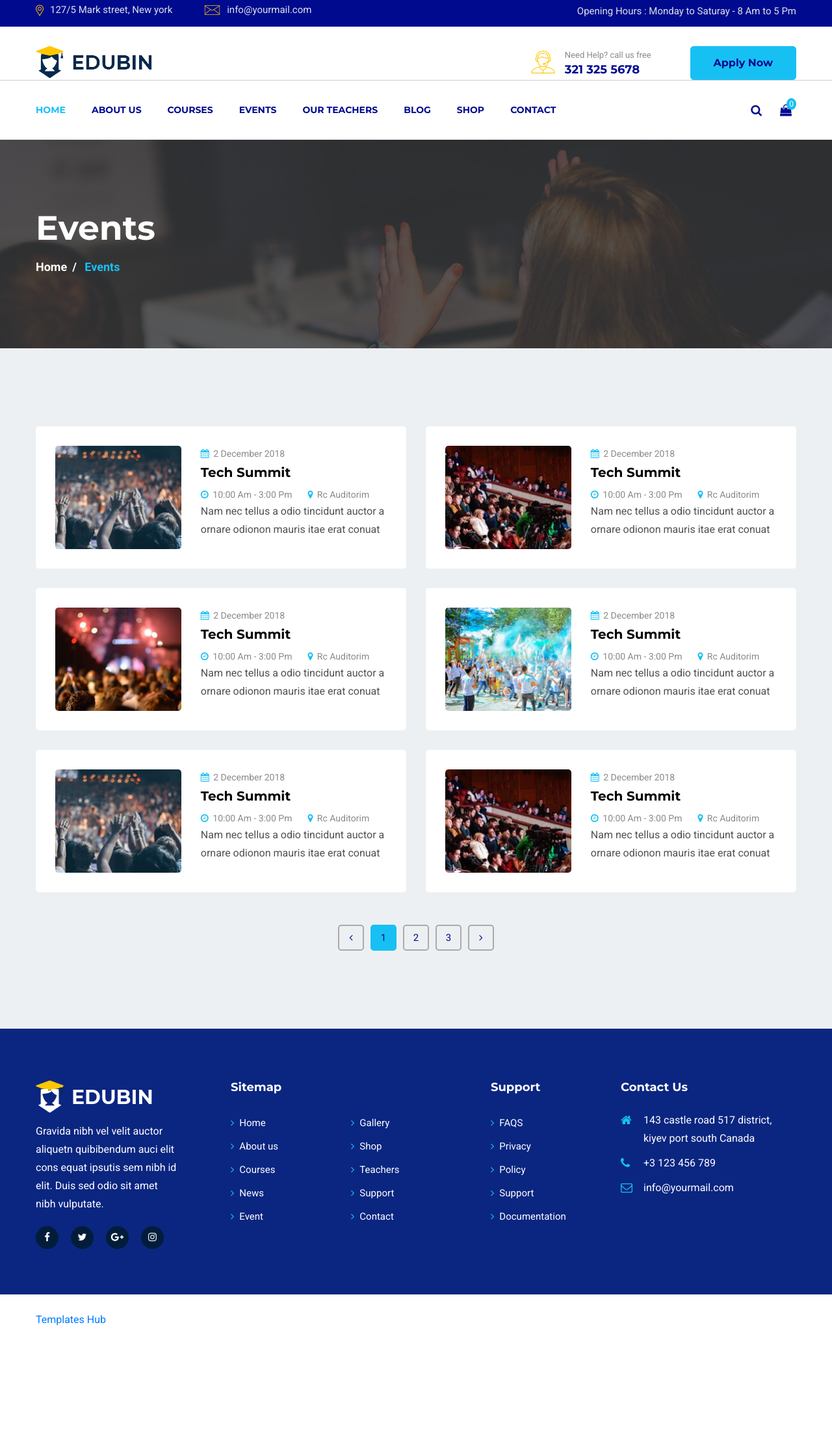
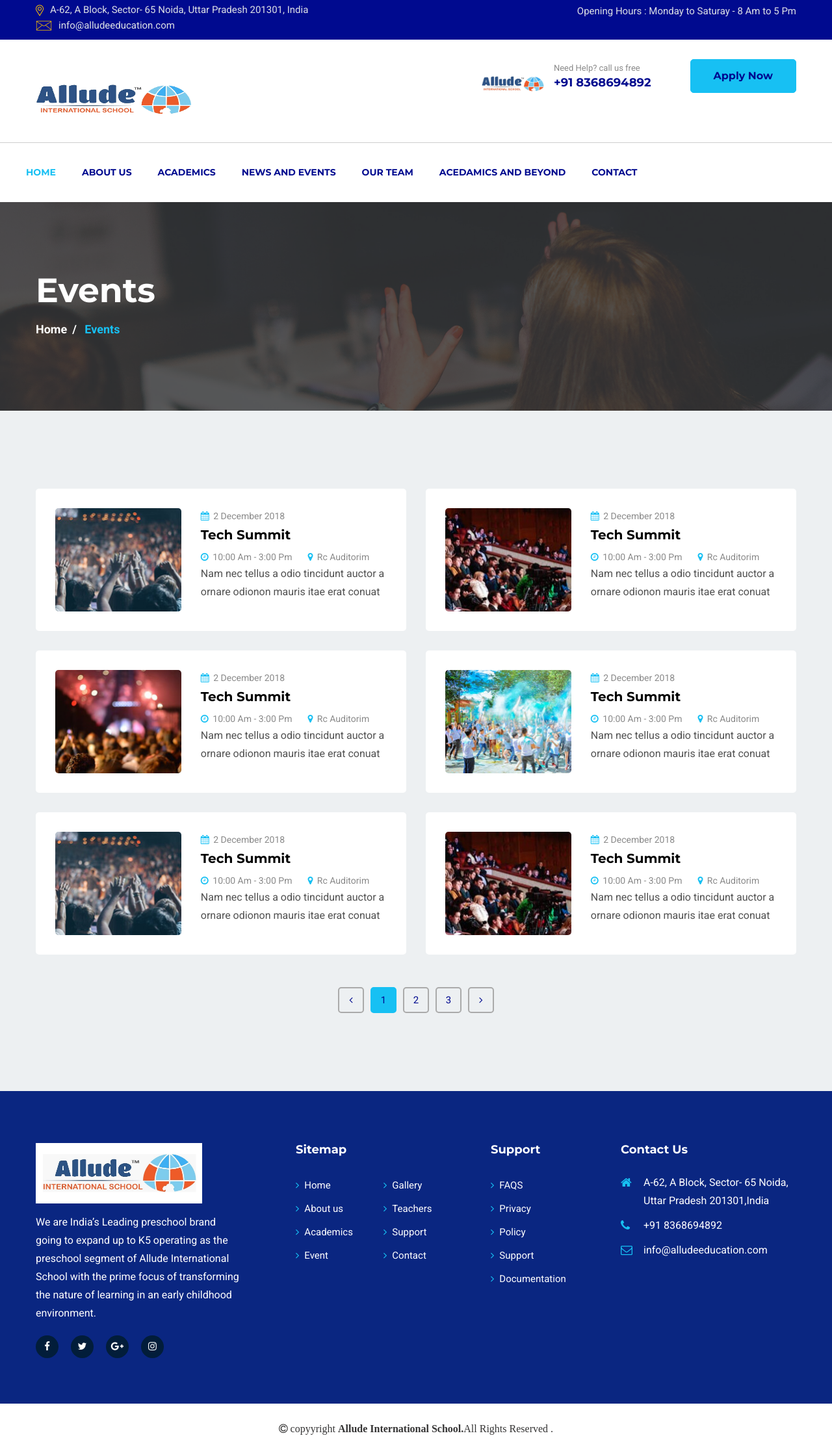
Before and after one commit to xaoinaei/Allude-Internaional, a plain HTML site: page events.html in a window 1280 px wide. Shown: the part 7-2223 px from the top of the page at 65% size. Before the commit the page ends 2077 px from the top, so only its background shows below. Drawn offline with Linux system fonts and the light colour scheme; some packages are replaced by stand-ins of ours; a script that the page names is missing.

Commit message:
Add files via upload
footer and event page

```diff
--- a/events.html
+++ b/events.html
@@ -11,10 +11,14 @@
     />
 
     <!--====== Title ======-->
-    <title>Edubin - LMS Education HTML Template</title>
+    <title style="max-width: fit-content">Allude International School</title>
 
     <!--====== Favicon Icon ======-->
-    <link rel="shortcut icon" href="images/favicon.png" type="image/png" />
+    <link
+      rel="shortcut icon"
+      href="./images/allude/allude-international.png"
+      type="image/png"
+    />
 
     <!--====== Slick css ======-->
     <link rel="stylesheet" href="css/slick.css" />
@@ -76,12 +80,13 @@
                 <ul>
                   <li>
                     <img src="images/all-icon/map.png" alt="icon" /><span
-                      >127/5 Mark street, New york</span
-                    >
+                      >A-62, A Block, Sector- 65 Noida, Uttar Pradesh 201301,
+                      India
+                    </span>
                   </li>
                   <li>
                     <img src="images/all-icon/email.png" alt="icon" /><span
-                      >info@yourmail.com</span
+                      >info@alludeeducation.com</span
                     >
                   </li>
                 </ul>
@@ -105,7 +110,11 @@
             <div class="col-lg-4 col-md-4">
               <div class="logo">
                 <a href="index.html">
-                  <img src="images/logo.png" alt="Logo" />
+                  <img
+                    src="images/allude/allude-international.png"
+                    alt="Logo"
+                    style="width: 15em; height: 8em"
+                  />
                 </a>
               </div>
             </div>
@@ -113,11 +122,15 @@
               <div class="support-button float-right d-none d-md-block">
                 <div class="support float-left">
                   <div class="icon">
-                    <img src="images/all-icon/support.png" alt="icon" />
+                    <img
+                      src="images/allude/allude-international.png"
+                      alt="icon"
+                      style="width: 6em"
+                    />
                   </div>
                   <div class="cont">
                     <p>Need Help? call us free</p>
-                    <span>321 325 5678</span>
+                    <span>+91 8368694892</span>
                   </div>
                 </div>
                 <div class="button float-left">
@@ -135,7 +148,7 @@
       <div class="navigation">
         <div class="container">
           <div class="row">
-            <div class="col-lg-10 col-md-10 col-sm-9 col-8">
+            <div class>
               <nav class="navbar navbar-expand-lg">
                 <button
                   class="navbar-toggler"
@@ -155,81 +168,58 @@
                   class="collapse navbar-collapse sub-menu-bar"
                   id="navbarSupportedContent"
                 >
-                  <ul class="navbar-nav mr-auto">
+                  <ul class="navbar-nav">
                     <li class="nav-item">
                       <a class="active" href="index.html">Home</a>
-                      <ul class="sub-menu">
-                        <li><a class="active" href="index.html">Home 01</a></li>
-                        <li><a href="index-3.html">Home 02</a></li>
-                        <li><a href="index-4.html">Home 03</a></li>
-                      </ul>
                     </li>
                     <li class="nav-item">
                       <a href="about.html">About us</a>
                     </li>
                     <li class="nav-item">
-                      <a href="courses.html">Courses</a>
+                      <a href="Academics.html">Academics</a>
                       <ul class="sub-menu">
-                        <li><a href="courses.html">Courses</a></li>
-                        <li><a href="courses-singel.html">Course Singel</a></li>
-                      </ul>
-                    </li>
-                    <li class="nav-item">
-                      <a href="events.html">Events</a>
-                      <ul class="sub-menu">
-                        <li><a href="events.html">Events</a></li>
-                        <li><a href="events-singel.html">Event Singel</a></li>
-                      </ul>
-                    </li>
-                    <li class="nav-item">
-                      <a href="teachers.html">Our teachers</a>
-                      <ul class="sub-menu">
-                        <li><a href="teachers.html">teachers</a></li>
+                        <li><a href="Academics.html">Academics</a></li>
+                        <li><a href="Academics-singel.html">The Legacy</a></li>
                         <li>
-                          <a href="teachers-singel.html">teacher Singel</a>
+                          <a href="Academics-singel.html"
+                            >Awards &amp; Recognitions</a
+                          >
                         </li>
                       </ul>
                     </li>
                     <li class="nav-item">
-                      <a href="blog.html">Blog</a>
+                      <a href="events.html">News and Events</a>
                       <ul class="sub-menu">
-                        <li><a href="blog.html">Blog</a></li>
-                        <li><a href="blog-singel.html">Blog Singel</a></li>
+                        <li><a href="events.html">Events</a></li>
+                        <li><a href="events-singel.html">Media Kit</a></li>
+                        <li><a href="#">Gallery</a></li>
                       </ul>
                     </li>
                     <li class="nav-item">
-                      <a href="shop.html">Shop</a>
+                      <a href="teachers.html">Our Team</a>
+                    </li>
+
+                    <li class="nav-item">
+                      <a href="#">Acedamics and Beyond</a>
                       <ul class="sub-menu">
-                        <li><a href="shop.html">Shop</a></li>
-                        <li><a href="shop-singel.html">Shop Singel</a></li>
+                        <li><a href="#">Extra Ciricular</a></li>
+                        <li><a href="#">Litera Experience</a></li>
+                        <li><a href="#">Luminosity</a></li>
+                        <ul class="sub-menu">
+                          <li><a href="#">The Literati Edition 1</a></li>
+                          <li><a href="#">The Literati Edition 2</a></li>
+                          <li><a href="#">The Literati Edition 3</a></li>
+                          <li></li>
+                        </ul>
                       </ul>
                     </li>
                     <li class="nav-item">
                       <a href="contact.html">Contact</a>
-                      <ul class="sub-menu">
-                        <li><a href="contact.html">Contact Us</a></li>
-                        <li><a href="contact-2.html">Contact Us 2</a></li>
-                      </ul>
                     </li>
                   </ul>
                 </div>
               </nav>
               <!-- nav -->
-            </div>
-            <div class="col-lg-2 col-md-2 col-sm-3 col-4">
-              <div class="right-icon text-right">
-                <ul>
-                  <li>
-                    <a href="#" id="search"><i class="fa fa-search"></i></a>
-                  </li>
-                  <li>
-                    <a href="#"
-                      ><i class="fa fa-shopping-bag"></i><span>0</span></a
-                    >
-                  </li>
-                </ul>
-              </div>
-              <!-- right icon -->
             </div>
           </div>
           <!-- row -->
@@ -239,24 +229,6 @@
     </header>
 
     <!--====== HEADER PART ENDS ======-->
-
-    <!--====== SEARCH BOX PART START ======-->
-
-    <div class="search-box">
-      <div class="serach-form">
-        <div class="closebtn">
-          <span></span>
-          <span></span>
-        </div>
-        <form action="#">
-          <input type="text" placeholder="Search by keyword" />
-          <button><i class="fa fa-search"></i></button>
-        </form>
-      </div>
-      <!-- serach form -->
-    </div>
-
-    <!--====== SEARCH BOX PART ENDS ======-->
 
     <!--====== PAGE BANNER PART START ======-->
 
@@ -428,21 +400,22 @@
 
     <!--====== EVENTS PART ENDS ======-->
 
+
     <!--====== FOOTER PART START ======-->
 
     <footer id="footer-part">
       <div class="footer-top pt-40 pb-70">
         <div class="container">
           <div class="row">
-            <div class="col-lg-3 col-md-6">
+            <div class="col-lg-4 col-md-6">
               <div class="footer-about mt-40">
                 <div class="logo">
-                  <a href="#"><img src="images/logo-2.png" alt="Logo" /></a>
+                  <a href="#"><img src="images/allude/alled.jpg" alt="Logo" style="width: 16em;" /></a>
                 </div>
                 <p>
-                  Gravida nibh vel velit auctor aliquetn quibibendum auci elit
-                  cons equat ipsutis sem nibh id elit. Duis sed odio sit amet
-                  nibh vulputate.
+                  We are India’s Leading preschool brand going to expand up to K5 operating as the preschool
+                  segment of Allude International School with the prime focus of transforming the nature of
+                  learning in an early childhood environment.
                 </p>
                 <ul class="mt-20">
                   <li>
@@ -461,7 +434,7 @@
               </div>
               <!-- footer about -->
             </div>
-            <div class="col-lg-4 col-md-6 col-sm-6">
+            <div class="col-lg-3 col-md-6 col-sm-6">
               <div class="footer-link mt-40">
                 <div class="footer-title pb-25">
                   <h6>Sitemap</h6>
@@ -478,15 +451,11 @@
                     >
                   </li>
                   <li>
-                    <a href="courses.html"
-                      ><i class="fa fa-angle-right"></i>Courses</a
+                    <a href="Academics.html"
+                      ><i class="fa fa-angle-right"></i>Academics</a
                     >
                   </li>
-                  <li>
-                    <a href="blog.html"
-                      ><i class="fa fa-angle-right"></i>News</a
-                    >
-                  </li>
+
                   <li>
                     <a href="events.html"
                       ><i class="fa fa-angle-right"></i>Event</a
@@ -497,11 +466,7 @@
                   <li>
                     <a href="#"><i class="fa fa-angle-right"></i>Gallery</a>
                   </li>
-                  <li>
-                    <a href="shop.html"
-                      ><i class="fa fa-angle-right"></i>Shop</a
-                    >
-                  </li>
+
                   <li>
                     <a href="teachers.html"
                       ><i class="fa fa-angle-right"></i>Teachers</a
@@ -558,7 +523,7 @@
                     </div>
                     <div class="cont">
                       <p>
-                        143 castle road 517 district, kiyev port south Canada
+                        A-62, A Block, Sector- 65 Noida, Uttar Pradesh 201301,India
                       </p>
                     </div>
                   </li>
@@ -567,7 +532,7 @@
                       <i class="fa fa-phone"></i>
                     </div>
                     <div class="cont">
-                      <p>+3 123 456 789</p>
+                      <p>+91 8368694892</p>
                     </div>
                   </li>
                   <li>
@@ -575,7 +540,7 @@
                       <i class="fa fa-envelope-o"></i>
                     </div>
                     <div class="cont">
-                      <p>info@yourmail.com</p>
+                      <p>info@alludeeducation.com</p>
                     </div>
                   </li>
                 </ul>
@@ -591,22 +556,19 @@
 
       <div class="footer-copyright pt-10 pb-25">
         <div class="container">
-          <div class="row">
-            <div class="col-md-8">
-              <div class="copyright text-md-left text-center pt-15">
+
+              <div class="copyright text-center pt-15">
                 <p>
-                  <a target="_blank" href="https://www.templateshub.net"
-                    >Templates Hub</a
+                  <a target="_blank" href="#"
+                  style="color: rgb(53, 52, 52);"><i class="fa fa-copyright"  > copyyright <strong>Allude International School.</strong
+                      >All Rights Reserved .</i>
+                    </a
                   >
                 </p>
-              </div>
-            </div>
-            <div class="col-md-4">
-              <div class="copyright text-md-right text-center pt-15"></div>
-            </div>
+
           </div>
-          <!-- row -->
-        </div>
+
+
         <!-- container -->
       </div>
       <!-- footer copyright -->
```
Also changed, not shown: Academics-single.html (+1 -5 lines), Academics.html (+1 -5 lines), about.html (+1 -5 lines), contact.html (+1 -5 lines), index.html (+1 -5 lines), teachers-singel.html (+1 -5 lines), teachers-singel1.html (+1 -5 lines), teachers-singel2.html (+1 -5 lines), teachers-singel3.html (+1 -5 lines), teachers.html (+1 -5 lines).
